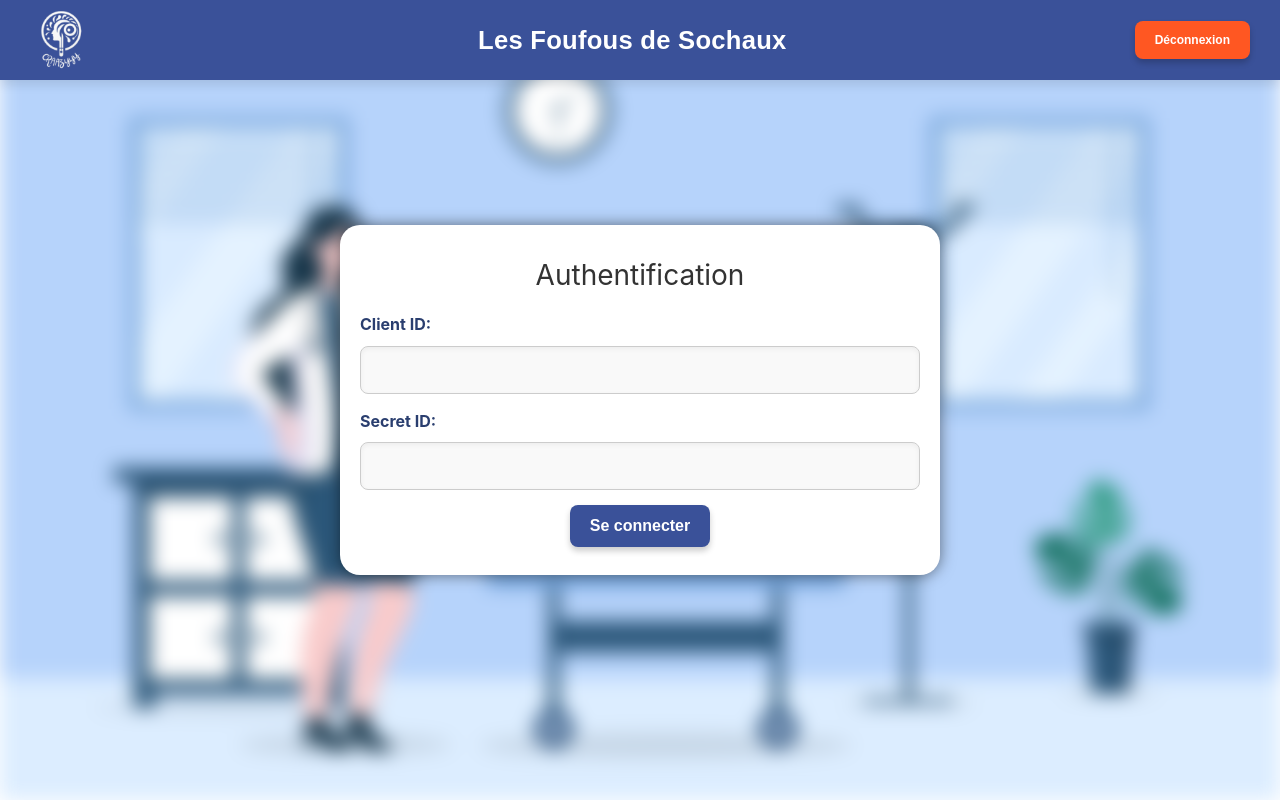
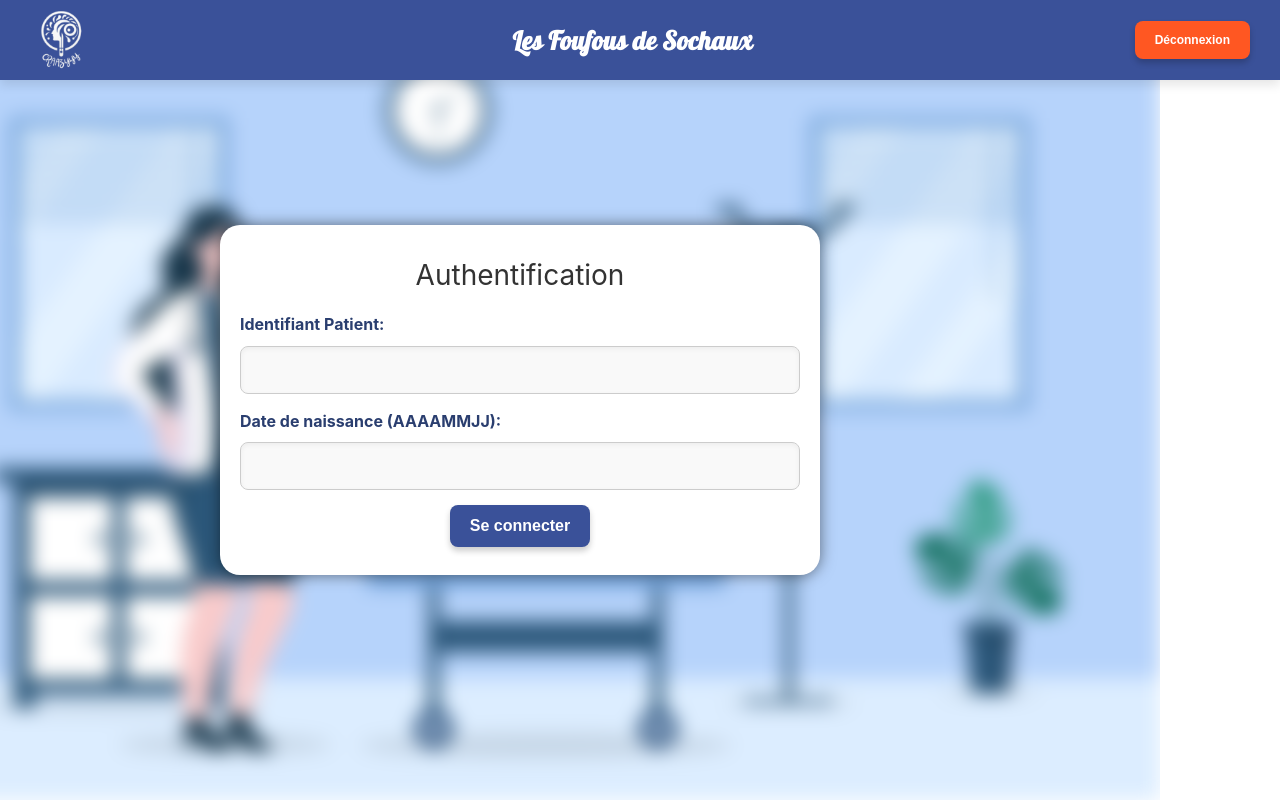
Before and after one commit to LucasMiralles/Foufourmulaire, a Vue app: page /login in a window 1280 px wide. Built offline with nearby package versions, Linux system fonts and the light colour scheme.

Commit message:
mise en page

```diff
--- a/src/components/Login.vue
+++ b/src/components/Login.vue
@@ -21,9 +21,6 @@ let errorMessage = ref("");
 function askForJWT(id, birthdate){
   console.log(id, birthdate)
   let iHaveResponse = false;
-
-
-
 
     console.log(id, birthdate)
    const fetchOptions = {
@@ -79,18 +76,16 @@ const submitForm = () => {
     <h2>Authentification</h2>
     <form @submit.prevent="submitForm">
       <div class="form-group">
-        <label for="id">Client ID:</label>
+        <label for="id">Identifiant Patient:</label>
         <input type="text" id="id" v-model="id" required>
       </div>
       <div class="form-group">
-        <label for="secretId">Secret ID:</label>
+        <label for="secretId">Date de naissance (AAAAMMJJ):</label>
         <input type="text" id="birthdate" v-model="birthdate" required>
       </div>
       <button type="submit">Se connecter</button>
     </form>
     <div v-if="errorMessage" class="error">{{ errorMessage }}</div>
-
-
   </div>
 </template>
 
@@ -102,7 +97,6 @@ form {
   align-items: center;
   width: 100%;
 }
-
 
 .container {
   border-radius: 20px;
--- a/src/components/QuestionnaireCard.vue
+++ b/src/components/QuestionnaireCard.vue
@@ -88,6 +88,6 @@ const handleCardClick = () => {
   width: 120px;
   height: 120px;
   object-fit: cover;
-  margin-top: 70px;
+  margin-top: 30px;
 }
 </style>
--- a/src/components/myHeader.vue
+++ b/src/components/myHeader.vue
@@ -23,7 +23,7 @@ function logout() {
 
 <style scoped>
 
-@import url('https://fonts.googleapis.com/css2?family=Poppins:wght@400;600&display=swap');
+@import url('https://fonts.googleapis.com/css2?family=Lobster:wght@400;600&display=swap');
 
 .top-bar {
   position: fixed;
@@ -62,7 +62,7 @@ function logout() {
   font-weight: bold;
   text-align: center;
   color: #ffffff;
-  font-family: 'Ppoppins', sans-serif;
+  font-family: 'Lobster', sans-serif;
   letter-spacing: 0.01em;
 }
 
--- a/src/views/FormView.vue
+++ b/src/views/FormView.vue
@@ -1,4 +1,3 @@
-
 <script setup>
     //defineProps(["questionnaire"]);
     import { useRoute } from 'vue-router';
--- a/src/views/HomePageView.vue
+++ b/src/views/HomePageView.vue
@@ -14,10 +14,6 @@ function logout() {
     <QuestionnaireList />
     Les FouFourmulaires
   </div>
-
-
-
-
 
 </template>
 
--- a/src/views/LoginView.vue
+++ b/src/views/LoginView.vue
@@ -16,7 +16,7 @@ html, body {
   margin: 0;
   padding: 0;
   width: 100%;
-  overflow-x: hidden;
+  overflow: hidden;
 }
 
 *,
@@ -33,13 +33,15 @@ html, body {
   width: 100vw;
   height: 100vh;
   position: relative;
+  overflow: hidden;
+  left: -120px;
 }
 
 .login::before {
   content: "";
   position: absolute;
   top: 0;
-  left: 0;
+  left: 0px;
   width: 100%;
   height: 100%;
   background-image: url('@/assets/img/image_de_fond.jpg');
```
